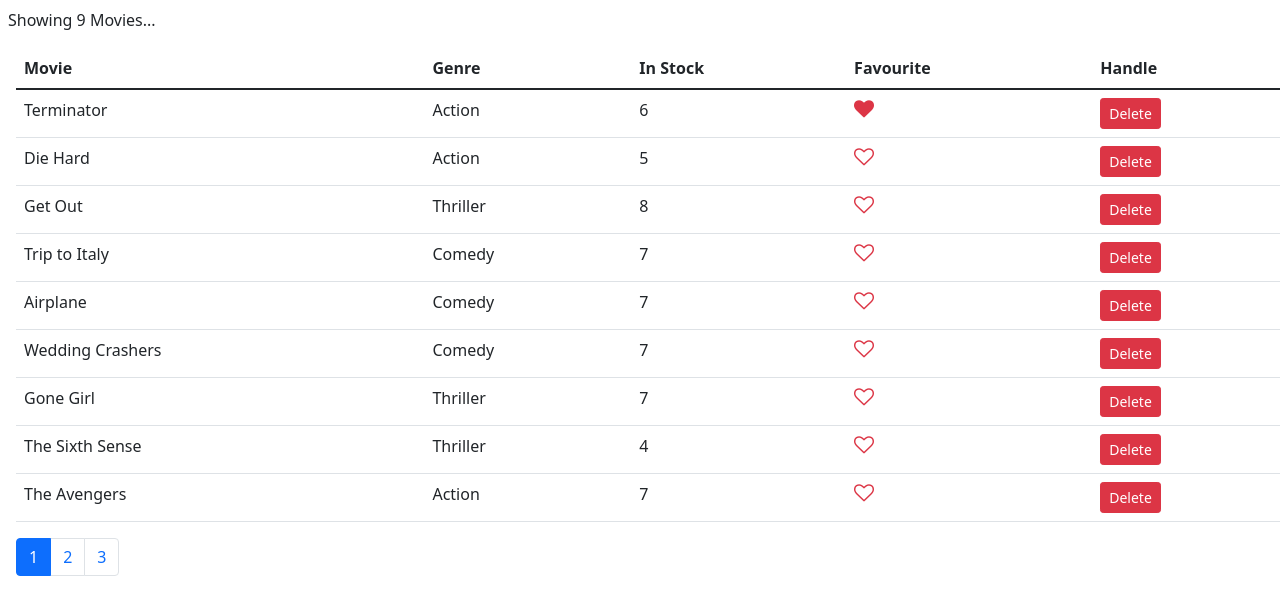
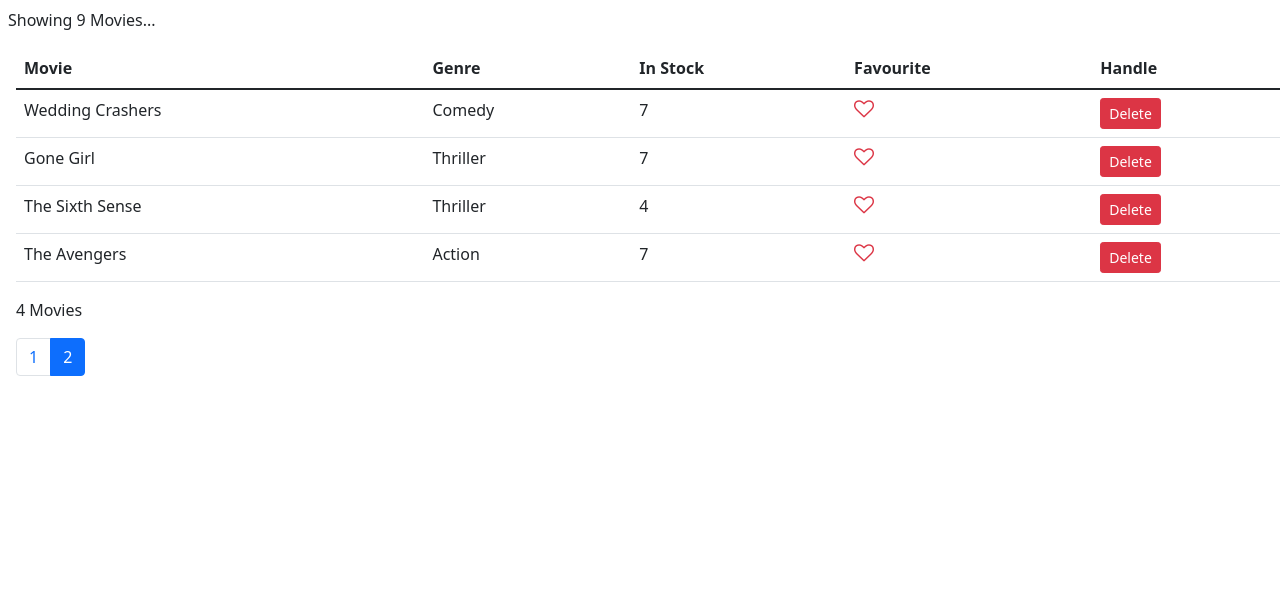
Before and after one commit to anasabufarraj/hello_react, a React (Create React App) app: page / in a window 1280 px wide. Shown: the top 614 px of the page. Built offline with nearby package versions, Linux system fonts and the light colour scheme.

Commit message:
Paginating - Type Checking

```diff
--- a/src/components/common/pagination.jsx
+++ b/src/components/common/pagination.jsx
@@ -1,20 +1,19 @@
 import React from 'react';
-import _ from 'lodash'; // or import lodash from 'lodash'
+import _ from 'lodash';
 
 function Pagination(props) {
-  let nodes = Math.ceil(props.itemsInTable / props.itemsInPage);
-  let nodesArray = _.range(1, nodes + 1);
+  let nodes = _.range(1, Math.ceil(props.itemsInTable / props.maxItemsInPage) + 1);
 
-  return nodesArray.length === 1 ? null : (
+  return nodes.length === 1 ? null : (
     <nav>
       <ul className="pagination m-3">
-        {nodesArray.map((page) => (
+        {nodes.map((page) => (
           <li
             style={{ cursor: 'pointer' }}
-            className={`page-item ${props.currentPage === page ? 'active' : ''}`}
+            className={props.activePage === page ? 'page-item active' : 'page-item'}
             key={page}
           >
-            <a className="page-link" onClick={() => props.onPageChange(page)}>
+            <a className="page-link" href="/#" onClick={() => props.onPageChange(page)}>
               {page}
             </a>
           </li>
--- a/src/components/movies.jsx
+++ b/src/components/movies.jsx
@@ -2,12 +2,13 @@ import React, { Component } from 'react';
 import { movies } from '../services/fakeMovieService';
 import Like from './common/like';
 import Pagination from './common/pagination';
+import paginate from '../util/paginate';
 
 class Movies extends Component {
   state = {
     movies: movies,
-    itemsInPage: 4,
-    currentPage: 1,
+    maxItemsInPage: 5,
+    activePage: 2,
   };
 
   constructor(props) {
@@ -34,13 +35,20 @@ class Movies extends Component {
   }
 
   handlePageChange(page) {
-    this.setState({ currentPage: page });
+    this.setState({ activePage: page });
   }
 
   render() {
     if (this.state.movies.length === 0) {
       return <p className="m-2 my-2">You've no movies to show...</p>;
     }
+
+    let moviesInPage = paginate(
+      this.state.movies,
+      this.state.activePage,
+      this.state.maxItemsInPage
+    );
+
     return (
       <React.Fragment>
         <p className="m-2 my-2">{this.manageEmptyState()}...</p>
@@ -55,7 +63,7 @@ class Movies extends Component {
             </tr>
           </thead>
           <tbody>
-            {this.state.movies.map((movie) => (
+            {moviesInPage.map((movie) => (
               <tr key={movie._id}>
                 <td>{movie.title}</td>
                 <td>{movie.genre.name}</td>
@@ -75,10 +83,11 @@ class Movies extends Component {
             ))}
           </tbody>
         </table>
+        <p className="m-3">{moviesInPage.length} Movies</p>
         <Pagination
           itemsInTable={this.state.movies.length}
-          itemsInPage={this.state.itemsInPage}
-          currentPage={this.state.currentPage}
+          maxItemsInPage={this.state.maxItemsInPage}
+          activePage={this.state.activePage}
           onPageChange={this.handlePageChange}
         />
       </React.Fragment>
--- /dev/null
+++ b/src/util/paginate.js
@@ -0,0 +1,7 @@
+// Utility component
+function paginate(items, activePage, itemsInPage) {
+  let sliceStart = (activePage - 1) * itemsInPage;
+  return items.slice(sliceStart, sliceStart + itemsInPage);
+}
+
+export default paginate;
```
